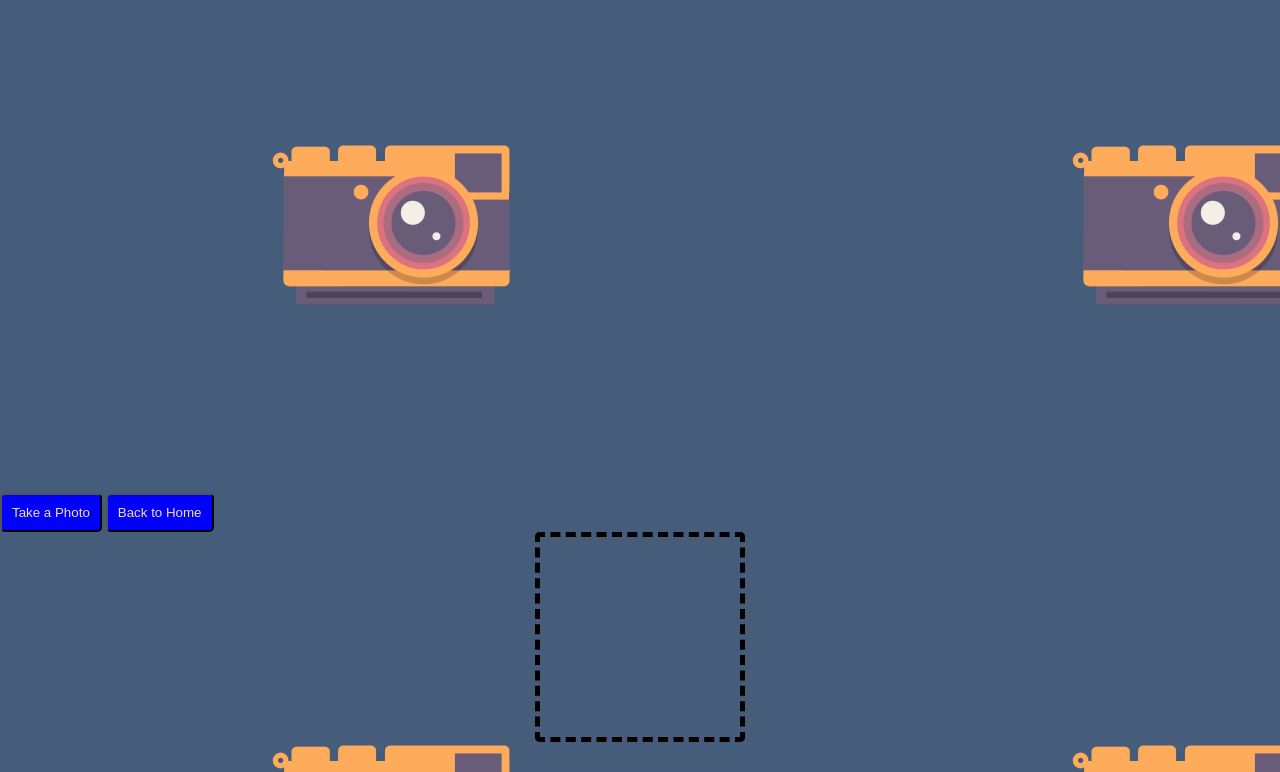
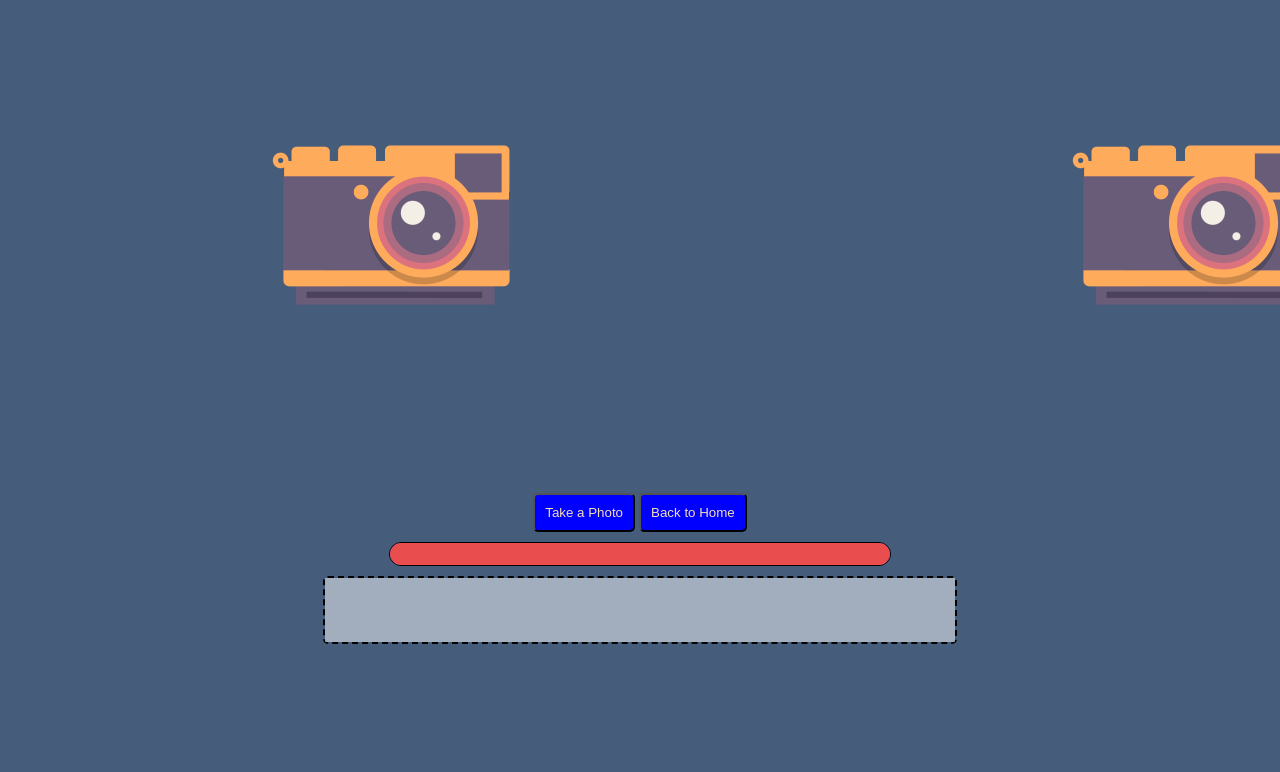
Before and after one commit to 2SIMA-Tim-Struktur-Data/face-detection-game, a PHP site: page /main.php in a window 1280 px wide. Shown: the part 81-853 px from the top of the page. After the commit the page ends 725 px from the top, so only its background shows below. Run offline with PHP 8.4, Linux system fonts and the light colour scheme; a user stored in the database is signed in.

Commit message:
Change video size

```diff
--- a/css/main.css
+++ b/css/main.css
@@ -7,6 +7,10 @@ body {
     overflow-x: hidden;
 }
 
+.container {
+    position: relative;
+    text-align: center;
+}
 video #video {
     margin: 0;
     padding: 0;
@@ -16,10 +20,23 @@ video #video {
 canvas {
     position: absolute;
     top: 0;
-    left: 0;
+    left: 50%;
+    transform: translate(-50%,0);
 }
 canvas#snapshot_result {
     position: relative;
+}
+
+.controller, .text {
+    text-align: center;
+}
+
+.text {
+    padding: 20px;
+    background: rgba(255,255,255,0.5);
+}
+.text p {
+    font-size: 1.5rem;
 }
 .game_start_btn, .home-btn {
     padding: 10px;
@@ -47,38 +64,31 @@ p#result_text {
 
 .box {
     margin: 0 auto;
-    height: 200px;
-    width: 200px;
+    width: 630px;
     position: relative;
-    border: dashed black 5px;
+    border: dashed black 2px;
     border-radius: 5px;
-    animation: spin 2s linear;
 }
 
 .content {
     padding-top: 15em;
 }
 
-@keyframes spin {
-    100% {
-        transform: rotate(360deg) scale(1.2);
-    }
-}
+#progressBar {
+    width: 500px;
+    margin: 10px auto;
+    height: 22px;
+    background-color: rgb(52, 78, 192);
+    border-radius: 50px;
+    border: 1px solid #000000;
+  }
 
-.box:after {
-    content: '';
-    position: absolute;
-    top: -5px;
-    left: 60px;
-    height: 240px;
-    width: 60px;
-}
-
-.box:before {
-    content: '';
-    position: absolute;
-    top: 60px;
-    left: -5px;
-    height: 60px;
-    width: 240px;
-}
+  #progressBar div {
+    height: 100%;
+    text-align: right;
+    padding: 0 10px;
+    line-height: 22px; /* same as #progressBar height if we want text middle aligned */
+    background-color: rgb(233, 77, 77);
+    border-radius: 50px;
+    box-sizing: border-box;
+  }
```
